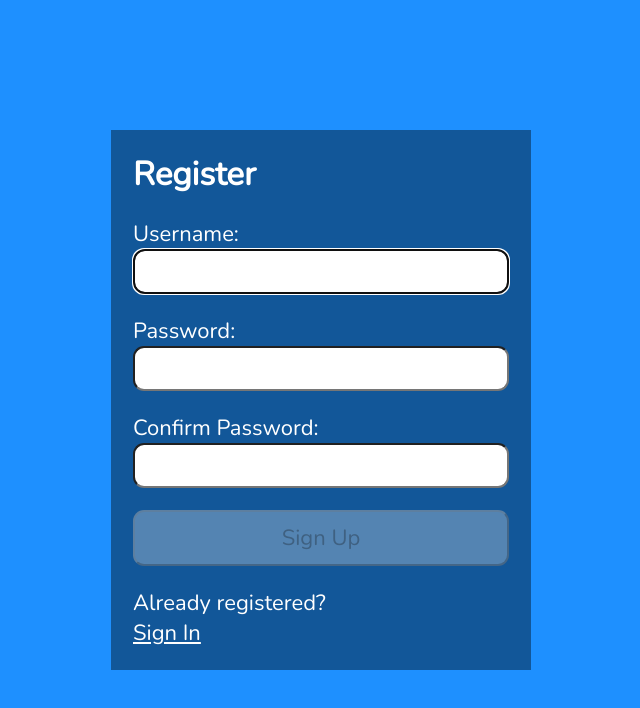
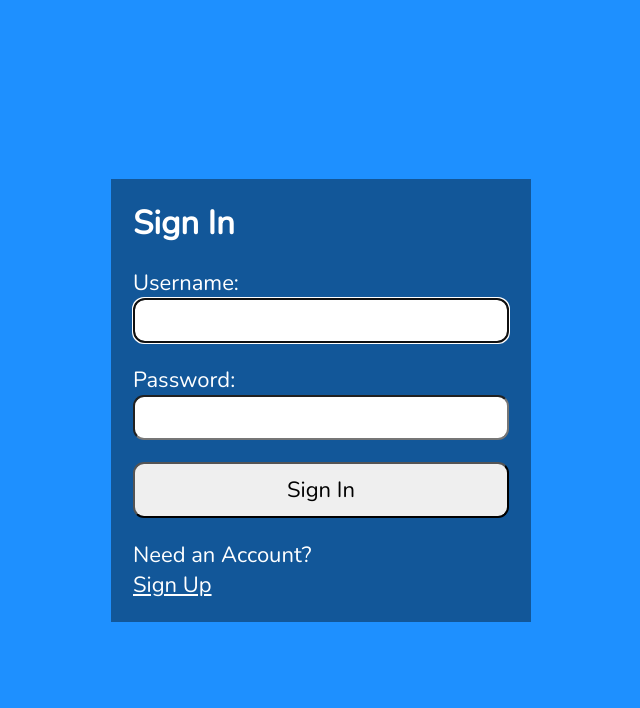
Before and after one commit to madhavnagpal/react-authentication-by-dave, a React (Create React App) app: page / in a window 1280 px wide. Shown: the top 708 px of the page, without its empty margins (319-959 px from the left). Built offline with nearby package versions, Linux system fonts and the light colour scheme.

Commit message:
use loging in

```diff
--- a/src/App.js
+++ b/src/App.js
@@ -4,7 +4,7 @@ import Register from "./Register";
 function App() {
   return (
     <main className="App">
-      <Register />
+      <Login />
     </main>
   );
 }
```
